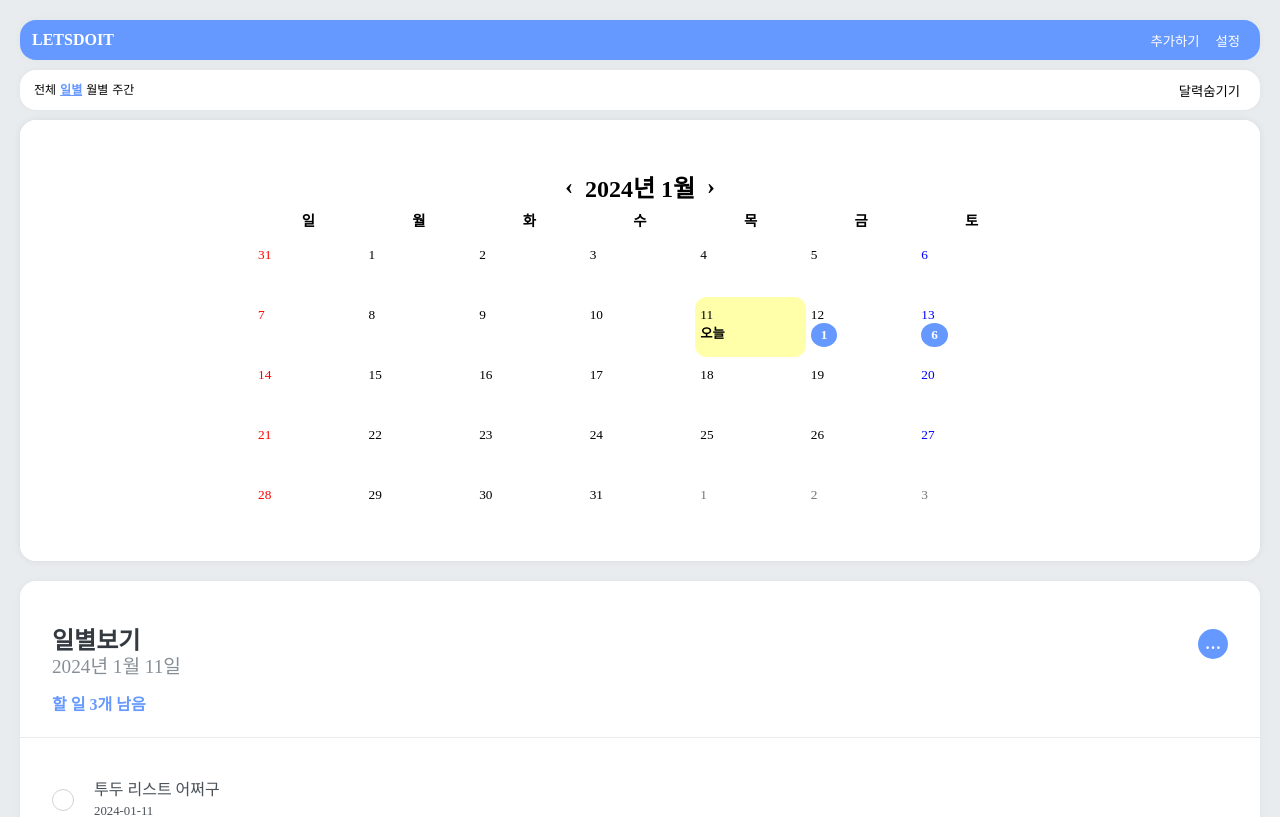
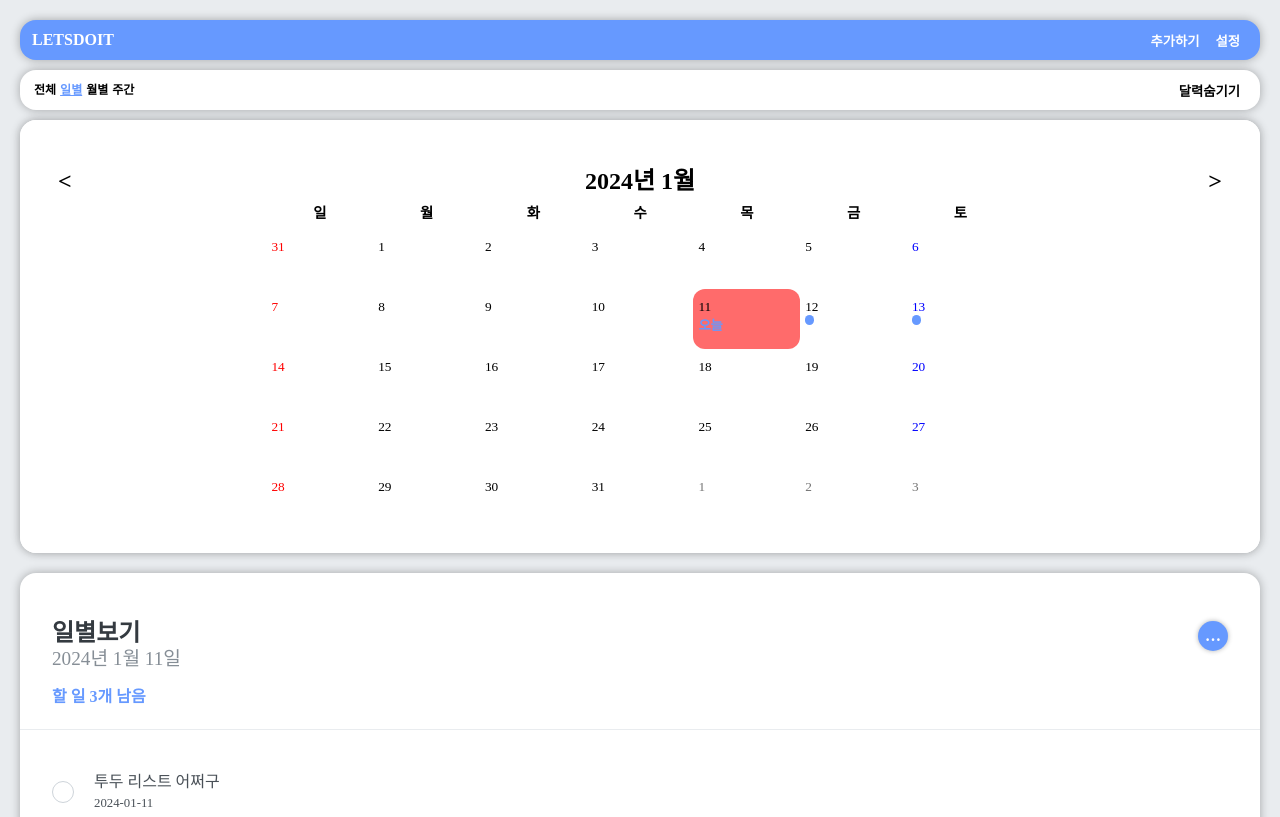
Before and after one commit to onpul/mashup-todolist, a React (Create React App) app: page / in a window 1280 px wide. Shown: the top 817 px of the page. Built offline with nearby package versions, Linux system fonts and the light colour scheme.

Commit message:
컴포넌트 노출 관련 리듀서 분리

```diff
--- a/src/TodoContext.js
+++ b/src/TodoContext.js
@@ -168,20 +168,11 @@ function todoReducer(state, action) {
                 ...state,
                 showCalendar: action.showCalendar,
             };
-        case 'SHOWFORM':
+        case 'SHOWORHIDE':
             return {
                 ...state,
                 showForm: action.showForm,
                 showSetting: action.showSetting,
-            };
-        case 'SHOWSETTING':
-            return {
-                ...state,
-                showSetting: action.showSetting,
-            };
-        case 'SHOWEDITMODE':
-            return {
-                ...state,
                 showEditMode: action.showEditMode,
             };
         default:
@@ -193,9 +184,7 @@ const TodoStateContext = createContext();
 const TodoDispatchContext = createContext();
 const TodoNextIdContext = createContext();
 const TodoDateContext = createContext();
-const FormShowContext = createContext();
-const SettingShowContext = createContext();
-const EditShowContext = createContext();
+const ShowOrHide = createContext();
 
 /**
  * 투두 전역 관리용
@@ -213,9 +202,7 @@ export function TodoProvider({ children }) {
         <TodoStateContext.Provider value={state}>
             <TodoDispatchContext.Provider value={dispatch}>
                 <TodoNextIdContext.Provider value={nextId}>
-                    <FormShowContext.Provider value={state} />
-                    <SettingShowContext.Provider value={state} />
-                    <EditShowContext.Provider value={state} />
+                    <ShowOrHide.Provider value={state} />
                     <TodoDateContext.Provider value={todoDate}>{children}</TodoDateContext.Provider>
                 </TodoNextIdContext.Provider>
             </TodoDispatchContext.Provider>
@@ -255,34 +242,10 @@ export function useTodoDate(params) {
     return context;
 }
 
-export function useShowForm() {
-    const context = useContext(FormShowContext);
+export function useShowElement() {
+    const context = useContext(ShowOrHide);
     if (!context) {
         throw new Error('Cannot find TodoProvider');
     }
     return context;
 }
-
-export function useShowSetting() {
-    const context = useContext(SettingShowContext);
-    if (!context) {
-        throw new Error('Cannot find TodoProvider');
-    }
-    return context;
-}
-
-export function useShowEditMode() {
-    const context = useContext(EditShowContext);
-    if (!context) {
-        throw new Error('Cannot find TodoProvider');
-    }
-    return context;
-}
-
-// export function useShowCalender() {
-//     const context = useContext(CalendarShowContext);
-//     if (!context) {
-//         throw new Error('Cannot find TodoProvider');
-//     }
-//     return context;
-// }
--- a/src/components/Calendar.css
+++ b/src/components/Calendar.css
@@ -33,10 +33,9 @@ abbr {
 }
 
 .todoDiv {
-    box-sizing: border-box;
     display: table;
-    height: 2em;
-    width: 2em;
+    height: 0.7em;
+    width: 0.7em;
     text-align: center;
     background: #6699ff !important;
     border-radius: 50%;
@@ -98,6 +97,9 @@ button {
     align-items: center;
     margin-left: auto;
     margin-right: auto;
+    width: 100%;
+    height: 100%;
+    padding-bottom: 3px;
 }
 
 /* .react-calendar__navigation span {
@@ -105,9 +107,12 @@ button {
 } */
 
 .react-calendar__navigation button {
+    width: auto;
+    height: 100%;
     font-size: 1.5em;
+    line-height: 1;
     font-family: 'campton', 'Apple SD Gothic Neo', 'NanumBarunGothic', '나눔바른고딕', 'Malgun Gothic', '맑은 고딕', 'dotum', 'sans-serif';
-    font-weight: bold;
+    font-weight: 900;
     /* color: #343a40; */
     background: none;
 }
@@ -115,6 +120,14 @@ button {
 .react-calendar__navigation button:disabled {
     background-color: #f0f0f0;
 }
+
+/* 양쪽 화살표
+.react-calendar__navigation__arrow {
+    font-size: 0.5em;
+    color: red;
+    font-weight: 600;
+}
+*/
 
 /* .react-calendar__navigation button:enabled:hover,
 .react-calendar__navigation button:enabled:focus {
@@ -193,8 +206,8 @@ button {
     border-radius: 12px;
 }
 .today {
-    font-weight: 900;
-    color: #000000 !important;
+    font-weight: 700;
+    color: #6699ff !important;
 }
 
 .react-calendar__tile:enabled:hover,
@@ -206,7 +219,7 @@ button {
 .react-calendar__tile--now:enabled:hover,
 .react-calendar__tile--now:enabled:focus {
     border-radius: 12px;
-    background: #ffffa9;
+    background: #ff6b6b;
 }
 
 .react-calendar__tile--hasActive {
@@ -222,14 +235,14 @@ button {
 
 .react-calendar__tile--active:not(.today) {
     border-radius: 12px;
-    background: #ffffa9;
+    background: #ff6b6b;
     color: black;
 }
 
 .react-calendar__tile--active:enabled:hover,
 .react-calendar__tile--active:enabled:focus {
     border-radius: 12px;
-    background: #ffffa9;
+    background: #ff6b6b;
 }
 
 .react-calendar--selectRange .react-calendar__tile--hover {
--- a/src/components/CalendarTemplate.jsx
+++ b/src/components/CalendarTemplate.jsx
@@ -12,7 +12,7 @@ const CalendarTemplateBlock = styled.div`
     position: relative;
     background: white;
     border-radius: 16px;
-    box-shadow: 0 0 8px rgba(0, 0, 0, 0.04);
+    box-shadow: 0 0 10px 0 rgba(0, 0, 0, 0.3);
     margin: 10px 20px 20px;
     align-items: center; // 컨텐츠 중앙 정렬
     display: flex;
@@ -96,9 +96,7 @@ function CalendarTemplate({ children }) {
                 return (
                     <>
                         <div className="todoDiv">
-                            <p className="todo">
-                                <span>{count}</span>
-                            </p>
+                            <p className="todo">{/* <span>{count}</span> */}</p>
                         </div>
                     </>
                 );
@@ -116,6 +114,8 @@ function CalendarTemplate({ children }) {
                             formatDay={(locale, date) => date.toLocaleString('en', { day: 'numeric' })}
                             calendarType="gregory"
                             view={'month'}
+                            nextLabel={'>'}
+                            prevLabel={'<'}
                             next2Label={null}
                             prev2Label={null}
                             minDate={new Date('2020-01-01')}
--- a/src/components/CheckSquareTemplate.jsx
+++ b/src/components/CheckSquareTemplate.jsx
@@ -7,7 +7,7 @@ const CheckSquare = styled.div`
     width: 20px;
     height: 20px;
     /* border-radius: 16px; */
-    border: 1px solid #ff6b6b;
+    border: 2px solid #ff6b6b;
     font-size: 24px;
     display: flex;
     align-items: center;
--- a/src/components/FilterTemplate.jsx
+++ b/src/components/FilterTemplate.jsx
@@ -9,13 +9,14 @@ const FilterTemplateBlock = styled.div`
     position: relative;
     background: white;
     border-radius: 16px;
-    box-shadow: 0 0 8px 0 rgba(0, 0, 0, 0.04);
+    box-shadow: 0 0 10px 0 rgba(0, 0, 0, 0.3);
     margin: 10px 20px 10px;
     padding: 0 12px 0 12px;
     display: flex;
     flex-direction: row;
     justify-content: space-between;
     align-items: center;
+    font-weight: 600;
 
     .btnGroup {
         height: 100%;
@@ -25,11 +26,6 @@ const FilterTemplateBlock = styled.div`
         flex-wrap: nowrap;
         justify-content: space-between;
         align-items: center;
-    }
-
-    .logo {
-        color: #6699ff;
-        font-weight: 900;
     }
 `;
 
@@ -42,6 +38,7 @@ const StyledButton = styled.button`
     background: none;
     margin: 2px;
     cursor: pointer;
+    font-weight: 600;
 `;
 
 const StyledRadioBox = styled.fieldset`
--- a/src/components/FooterTemplate.jsx
+++ b/src/components/FooterTemplate.jsx
@@ -12,7 +12,7 @@ const FooterTemplateBlock = styled.div`
     position: relative;
     background: #868e96;
     border-radius: 16px;
-    box-shadow: 0 0 8px 0 rgba(0, 0, 0, 0.04);
+    box-shadow: 0 0 10px 0 rgba(0, 0, 0, 0.3);
     display: flex;
     flex-direction: row;
     justify-content: space-between;
--- a/src/components/HeaderTemplate.jsx
+++ b/src/components/HeaderTemplate.jsx
@@ -9,7 +9,7 @@ const HeaderTemplateBlock = styled.div`
     position: relative;
     background: #6699ff;
     border-radius: 16px;
-    box-shadow: 0 0 8px 0 rgba(0, 0, 0, 0.04);
+    box-shadow: 0 0 10px 0 rgba(0, 0, 0, 0.3);
     padding: 0 12px 0 12px;
     display: flex;
     flex-direction: row;
@@ -33,6 +33,7 @@ const HeaderTemplateBlock = styled.div`
 `;
 
 const StyledButton = styled.button`
+    font-weight: 700;
     color: #ffffff;
     border: none;
     border-radius: 7px;
@@ -41,6 +42,10 @@ const StyledButton = styled.button`
     background: none;
     margin: 2px;
     cursor: pointer;
+
+    /* padding: 8px; */
+    /* border-radius: 20px; */
+    /* box-shadow: 0 0 5px 0 rgba(0, 0, 0, 0.3); */
 `;
 
 /**
@@ -64,9 +69,12 @@ function HeaderTemplate() {
         );
     }
 
+    const refresh = () => window.location.replace('/main');
     return (
         <HeaderTemplateBlock>
-            <div className="logo">LETSDOIT</div>
+            <div className="logo" onClick={refresh}>
+                LETSDOIT
+            </div>
             <div className="btnGroup">
                 <StyledButton onClick={onclick}>추가하기</StyledButton>
                 <StyledButton>설정</StyledButton>
--- a/src/components/TodoHead.jsx
+++ b/src/components/TodoHead.jsx
@@ -45,6 +45,7 @@ const SetTodoBlock = styled.div`
     font-weight: 900;
     cursor: pointer;
     text-align: center;
+    box-shadow: 0 0 5px 0 rgba(0, 0, 0, 0.3);
 
     span {
         font-size: 1em;
@@ -141,32 +142,13 @@ function TodoHead() {
     }
 
     const dispatch = useTodoDispatch();
-    function fncGoAddTodo() {
+    function fncSetComponent(param) {
         dispatch(
             {
-                type: 'SHOWFORM',
-                showForm: true,
-            },
-            []
-        );
-    }
-
-    function fncGoEditTodo() {
-        dispatch(
-            {
-                type: 'SHOWEDITMODE',
-                showEditMode: true,
-            },
-            []
-        );
-    }
-
-    function fncShowSetting() {
-        console.log('click!');
-        dispatch(
-            {
-                type: 'SHOWSETTING',
-                showSetting: true,
+                type: 'SHOWORHIDE',
+                showForm: param === 'add' ? true : false,
+                showSetting: param === 'setting' ? true : false,
+                showEditMode: param === 'edit' ? true : false,
             },
             []
         );
@@ -183,7 +165,7 @@ function TodoHead() {
                     <div className="day">{day}</div>
                     <div className="tasks-left">{undoneTasks.length === 0 ? infoText_F : infoText_T}</div>
                 </div>
-                <div onClick={fncShowSetting}>
+                <div onMouseOver={() => fncSetComponent('setting')} onMouseOut={() => fncSetComponent('')} style={{ zIndex: 999 }}>
                     <SetTodoBlock>
                         <span>…</span>
                     </SetTodoBlock>
@@ -193,12 +175,12 @@ function TodoHead() {
                 <SettingMenuBlock>
                     <div>
                         <ul>
-                            <li onClick={fncGoAddTodo}>
+                            <li id="add" onMouseOver={() => fncSetComponent('add')} onClick={() => fncSetComponent('add')}>
                                 <span>할 일 추가</span>
                                 <span>+</span>
                             </li>
                             <hr />
-                            <li onClick={fncGoEditTodo}>
+                            <li id="edit" onMouseOver={() => fncSetComponent('edit')} onClick={() => fncSetComponent('edit')}>
                                 <span>할 일 편집</span>
                                 <span>e</span>
                             </li>
--- a/src/components/TodoTemplate.jsx
+++ b/src/components/TodoTemplate.jsx
@@ -8,7 +8,7 @@ const TodoTemplateBlock = styled.div`
     position: relative;
     background: white;
     border-radius: 16px;
-    box-shadow: 0 0 8px 0 rgba(0, 0, 0, 0.04);
+    box-shadow: 0 0 10px 0 rgba(0, 0, 0, 0.3);
     margin: 10px 20px 10px;
     display: flex;
     flex-direction: column;
```
Also changed, not shown: src/components/TodoEdit.jsx (+10 -3 lines).
